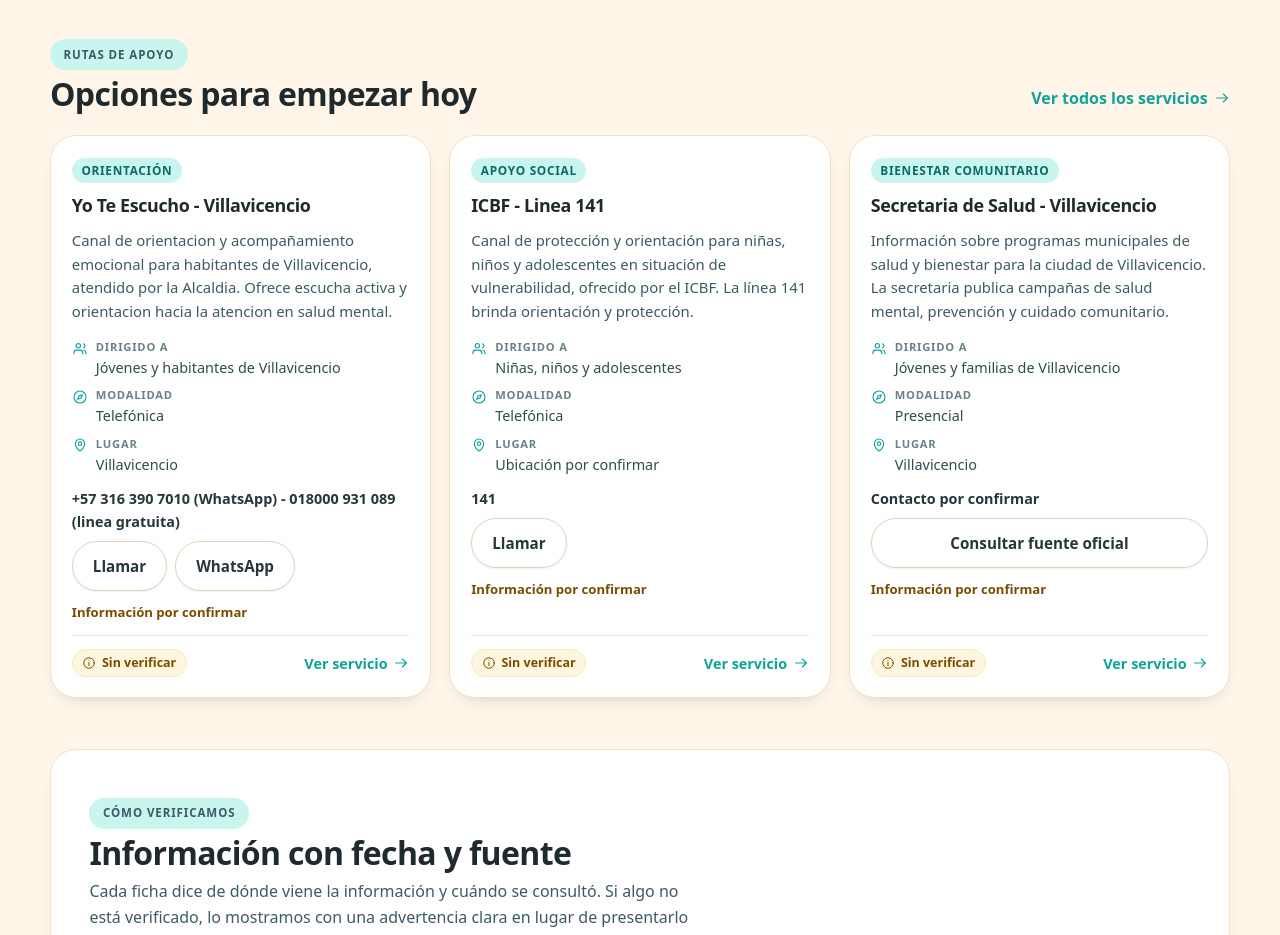
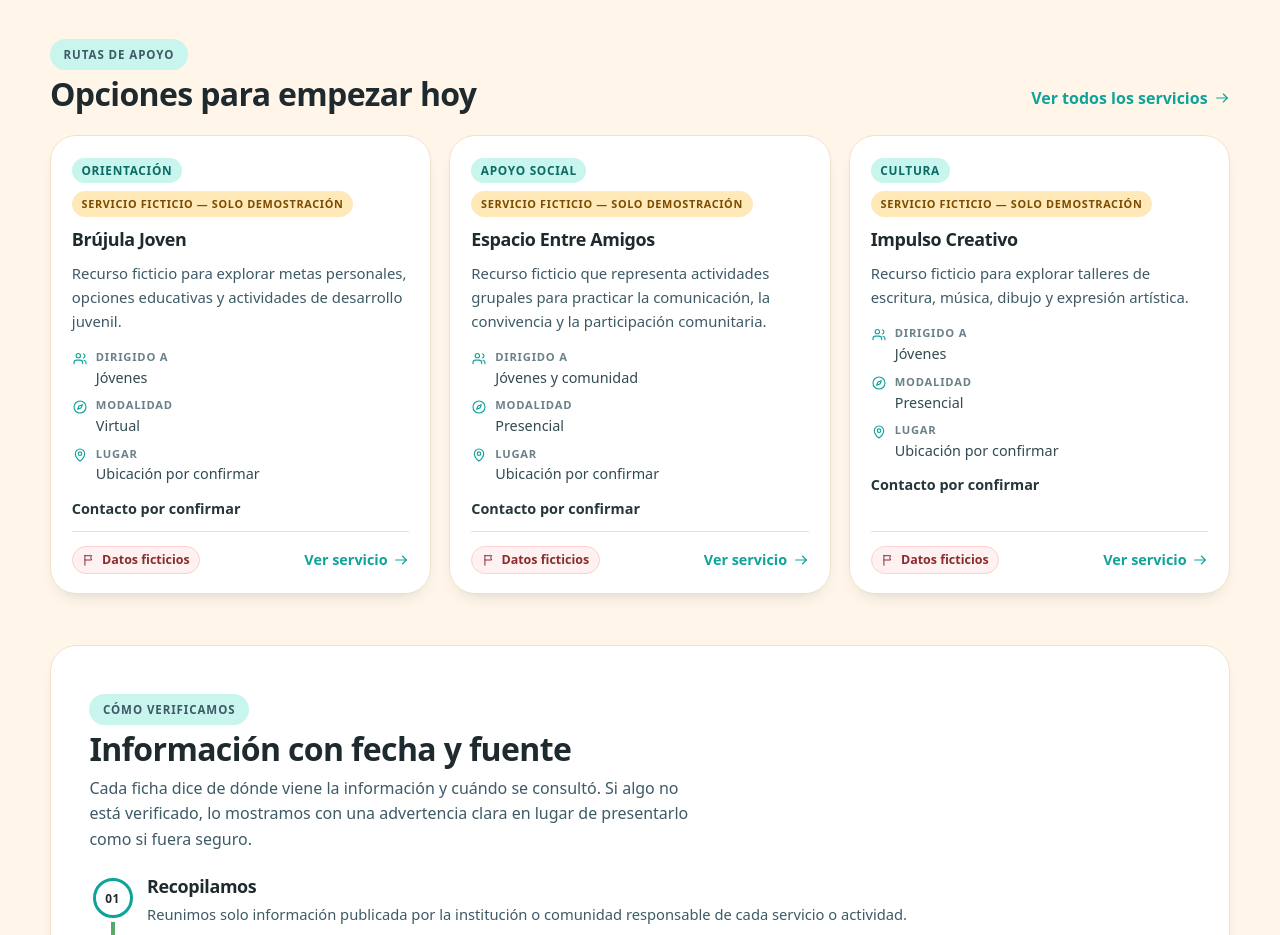
Before and after one commit to Yefrisaurio30/REPO-HACKATHON-ALCALDIA, a React (Vite) app in the folder pausa-joven-conecta/: page / in a window 1280 px wide. Shown: the part 2440-3375 px from the top of the page. Built offline with nearby package versions, Linux system fonts and the light colour scheme.

Commit message:
Nuevas lineas de apoyo

```diff
--- a/pausa-joven-conecta/src/data/services.json
+++ b/pausa-joven-conecta/src/data/services.json
@@ -1,80 +1,9 @@
 [
-  {
-    "id": "yo-te-escucho-villavicencio",
-    "name": "Yo Te Escucho - Villavicencio",
-    "category": "orientacion",
-    "description": "Canal de orientacion y acompañamiento emocional para habitantes de Villavicencio, atendido por la Alcaldia. Ofrece escucha activa y orientacion hacia la atencion en salud mental.",
-    "modality": "telefonica",
-    "targetAudience": "Jóvenes y habitantes de Villavicencio",
-    "location": "Villavicencio",
-    "contact": "+57 316 390 7010 (WhatsApp) - 018000 931 089 (linea gratuita)",
-    "sourceUrl": "https://villavicencio.gov.co/linea-emocional-yo-te-escucho-atendio-441-casos-en-salud-mental-durante-el-ultimo-trimestre/",
-    "lastVerified": null,
-    "verificationStatus": "pendiente",
-    "isDemo": false,
-    "contactStructured": {
-      "phone": "018000931089",
-      "whatsapp": "+573163907010"
-    },
-    "supportRoute": [
-      {
-        "step": 1,
-        "title": "Contacto e intervencion inicial",
-        "description": "Contactar el canal telefonico o WhatsApp para solicitar orientacion."
-      }
-    ],
-    "notes": "Los contactos y el horario del servicio estan pendientes de verificacion con la fuente oficial."
-  },
-  {
-    "id": "icbf-linea-141",
-    "name": "ICBF - Linea 141",
-    "category": "apoyo-social",
-    "description": "Canal de protección y orientación para niñas, niños y adolescentes en situación de vulnerabilidad, ofrecido por el ICBF. La línea 141 brinda orientación y protección.",
-    "modality": "telefonica",
-    "targetAudience": "Niñas, niños y adolescentes",
-    "location": null,
-    "contact": "141",
-    "sourceUrl": "https://www.icbf.gov.co/linea-141",
-    "lastVerified": null,
-    "verificationStatus": "pendiente",
-    "isDemo": false,
-    "notes": "La información vigente de la línea 141 está pendiente de revisión."
-  },
-  {
-    "id": "secretaria-salud-villavicencio",
-    "name": "Secretaria de Salud - Villavicencio",
-    "category": "bienestar-comunitario",
-    "description": "Información sobre programas municipales de salud y bienestar para la ciudad de Villavicencio. La secretaria publica campañas de salud mental, prevención y cuidado comunitario.",
-    "modality": "presencial",
-    "targetAudience": "Jóvenes y familias de Villavicencio",
-    "location": "Villavicencio",
-    "contact": null,
-    "sourceUrl": "https://villavicencio.gov.co/",
-    "lastVerified": null,
-    "verificationStatus": "pendiente",
-    "isDemo": false,
-    "notes": "Se requiere confirmar los canales específicos de atención con la fuente oficial."
-  },
-  {
-    "id": "servicios-amigables-salud-villavicencio",
-    "name": "Servicios Amigables en Salud - Villavicencio",
-    "category": "bienestar-comunitario",
-    "description": "Información y orientación para jóvenes sobre bienestar y salud integral, con atención en el Centro de Salud Popular. Brinda orientación para el cuidado emocional y la salud.",
-    "modality": "presencial",
-    "targetAudience": "Jóvenes de Villavicencio",
-    "location": "Centro de Salud Popular, Villavicencio",
-    "contact": null,
-    "sourceUrl": "https://villavicencio.gov.co/la-alcaldia-fortalece-el-cuidado-de-la-salud-mental-de-los-jovenes-villavicenses/",
-    "lastVerified": null,
-    "verificationStatus": "pendiente",
-    "isDemo": false,
-    "notes": "La ubicación debe mostrarse como pendiente de confirmación hasta comprobar que el programa continúa funcionando."
-  },
   {
     "id": "brujula-joven",
     "name": "Brújula Joven",
     "category": "orientacion",
-    "description": "Recurso ficticio para explorar opciones educativas, metas personales y actividades de desarrollo juvenil.",
+    "description": "Recurso ficticio para explorar metas personales, opciones educativas y actividades de desarrollo juvenil.",
     "modality": "virtual",
     "targetAudience": "Jóvenes",
     "location": null,
@@ -88,8 +17,8 @@
   {
     "id": "espacio-entre-amigos",
     "name": "Espacio Entre Amigos",
-    "category": "bienestar-comunitario",
-    "description": "Recurso ficticio que representa actividades grupales para fortalecer la convivencia, la comunicación y el sentido de comunidad.",
+    "category": "apoyo-social",
+    "description": "Recurso ficticio que representa actividades grupales para practicar la comunicación, la convivencia y la participación comunitaria.",
     "modality": "presencial",
     "targetAudience": "Jóvenes y comunidad",
     "location": null,
@@ -104,7 +33,7 @@
     "id": "impulso-creativo",
     "name": "Impulso Creativo",
     "category": "cultura",
-    "description": "Recurso ficticio para descubrir talleres de arte, escritura, música y actividades creativas.",
+    "description": "Recurso ficticio para explorar talleres de escritura, música, dibujo y expresión artística.",
     "modality": "presencial",
     "targetAudience": "Jóvenes",
     "location": null,
@@ -118,8 +47,8 @@
   {
     "id": "conecta-y-participa",
     "name": "Conecta y Participa",
-    "category": "actividades-juveniles",
-    "description": "Recurso ficticio para explorar iniciativas comunitarias, voluntariado simulado y actividades juveniles.",
+    "category": "bienestar-comunitario",
+    "description": "Recurso ficticio para descubrir actividades comunitarias simuladas y oportunidades de participación juvenil.",
     "modality": "virtual",
     "targetAudience": "Jóvenes",
     "location": null,
```
Also changed, not shown: pausa-joven-conecta/scripts/test-logic.mjs (+10 -43 lines).
